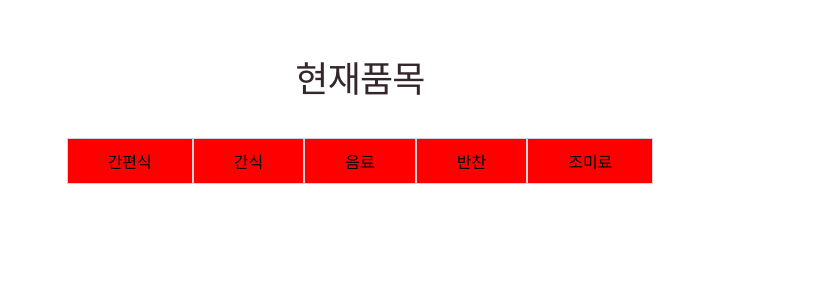
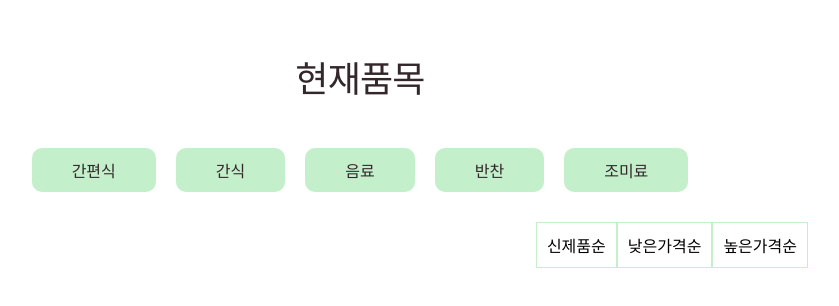
Before and after one commit to codestates-seb/seb39_main_056, a React (Create React App) app in the folder client/: page / in a window 1280 px wide. Shown: the top 306 px of the page, without its empty margins (280-1119 px from the left). Built offline with nearby package versions, Linux system fonts and the light colour scheme.

Commit message:
NEM-190 / design : FoodCategoryBtn 컴포넌트 추가
- FoodCategoryBtn 컴포넌트 추가

```diff
--- a/client/src/components/atom/BodyContainer.js
+++ b/client/src/components/atom/BodyContainer.js
@@ -5,7 +5,7 @@ const BodyContainer = styled.div`
 	height: 100%;
 	margin: 0 auto;
 	margin-top: 50px;
-	padding-bottom: 32px; ;
+	padding-bottom: 32px;
 `;
 
 export default BodyContainer;
--- a/client/src/components/organism/FoodCategory.js
+++ b/client/src/components/organism/FoodCategory.js
@@ -1,4 +1,5 @@
 import FoodCatrgoryItems from './FoodCatrgoryItems';
+import FoodCategoryBtn from './FoodCategoryBtn';
 
 const FoodCategory = ({ Foodarr, isClick, setIsClick }) => {
 	return (
@@ -8,6 +9,7 @@ const FoodCategory = ({ Foodarr, isClick, setIsClick }) => {
 				isClick={isClick}
 				setIsClick={setIsClick}
 			/>
+			<FoodCategoryBtn />
 		</>
 	);
 };
--- a/client/src/components/organism/FoodCategoryBtn.js
+++ b/client/src/components/organism/FoodCategoryBtn.js
@@ -1,13 +1,23 @@
 import React from 'react';
 import styled from 'styled-components';
 
+const BtnBox = styled.div`
+	display: flex;
+	justify-content: end;
+`;
+
+const BtnItem = styled.div`
+	padding: 10px;
+	border: 1px solid #c3f0ca;
+`;
+
 const FoodCategoryBtn = () => {
 	return (
-		<div>
-			<div>신제품순</div>
-			<div>낮은가격순</div>
-			<div>높은가격순</div>
-		</div>
+		<BtnBox>
+			<BtnItem>신제품순</BtnItem>
+			<BtnItem>낮은가격순</BtnItem>
+			<BtnItem>높은가격순</BtnItem>
+		</BtnBox>
 	);
 };
 
--- a/client/src/components/organism/FoodCatrgoryItems.js
+++ b/client/src/components/organism/FoodCatrgoryItems.js
@@ -1,8 +1,5 @@
 import React from 'react';
 import styled from 'styled-components';
-//여기서 스타일을 바꿔줘야함 뭐에 따라? state가 true인지 false인지 따라!
-//그럼 page가 모든 state랑 함수를 들고 있어야지
-//어떤 state가 필요한가?
 
 const FoodCategoryBox = styled.div`
 	display: flex;
@@ -13,12 +10,12 @@ const FoodCategoryBox = styled.div`
 
 const FoodCategoryItemBox = styled.div`
 	padding: 10px 40px;
-	border: 1px solid lightgray;
+	margin: 10px;
+	border: none;
 	cursor: pointer;
-	:hover {
-		color: blue;
-	}
-	background-color: ${props => props.isClick || 'red'};
+	border-radius: 10px;
+	color: #33272a;
+	background-color: ${props => props.isClick || '#c3f0ca'};
 `;
 
 const FoodCatrgoryItems = ({ Foodarr, isClick, setIsClick }) => {
--- a/client/src/components/pages/MainPage.js
+++ b/client/src/components/pages/MainPage.js
@@ -11,14 +11,14 @@ const MainPage = () => {
 	const [isClick, setIsClick] = useState(false);
 
 	return (
-		<div>
+		<>
 			<PageHeader />
 			<FoodCategory
 				Foodarr={Foodarr}
 				isClick={isClick}
 				setIsClick={setIsClick}
 			/>
-		</div>
+		</>
 	);
 };
 
```
